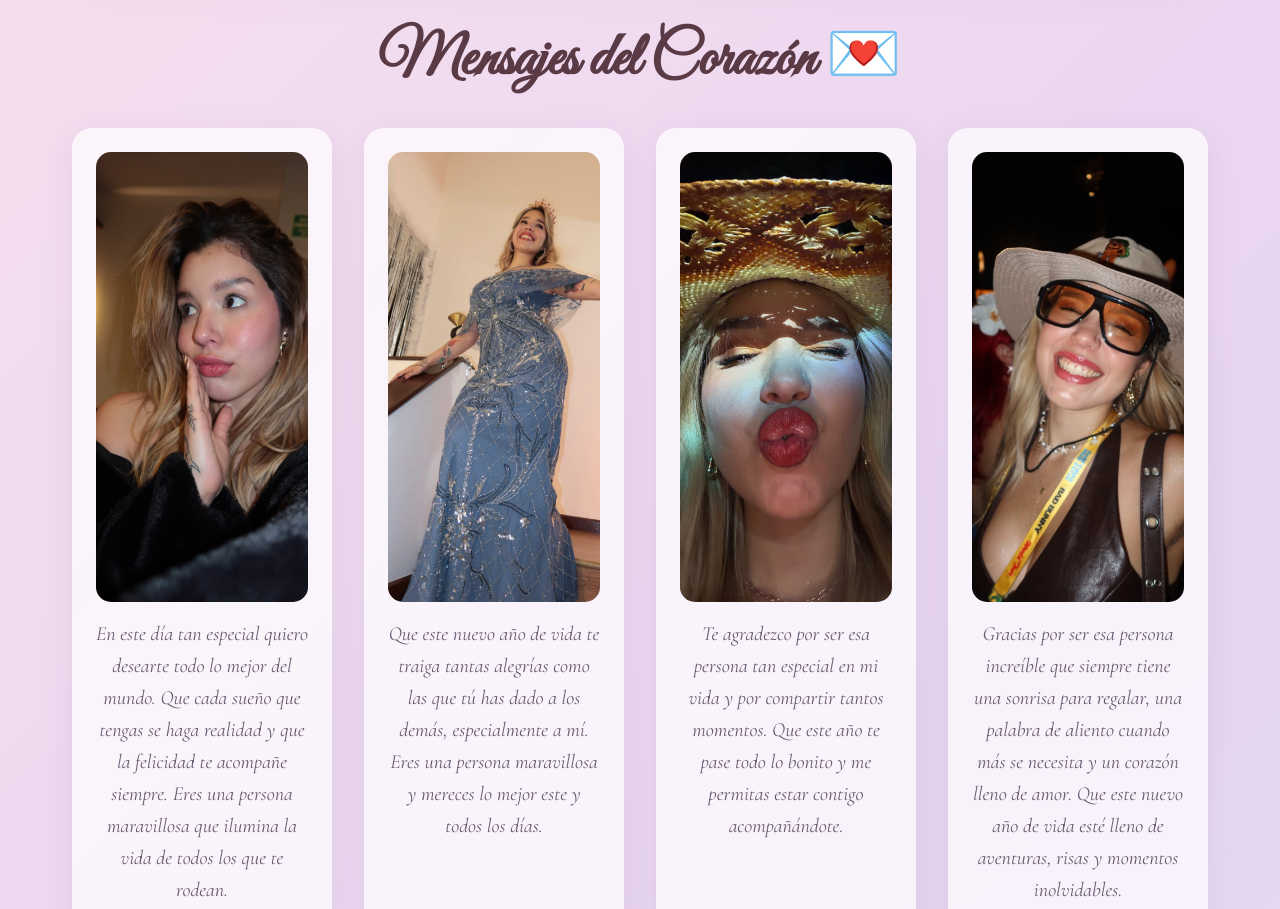
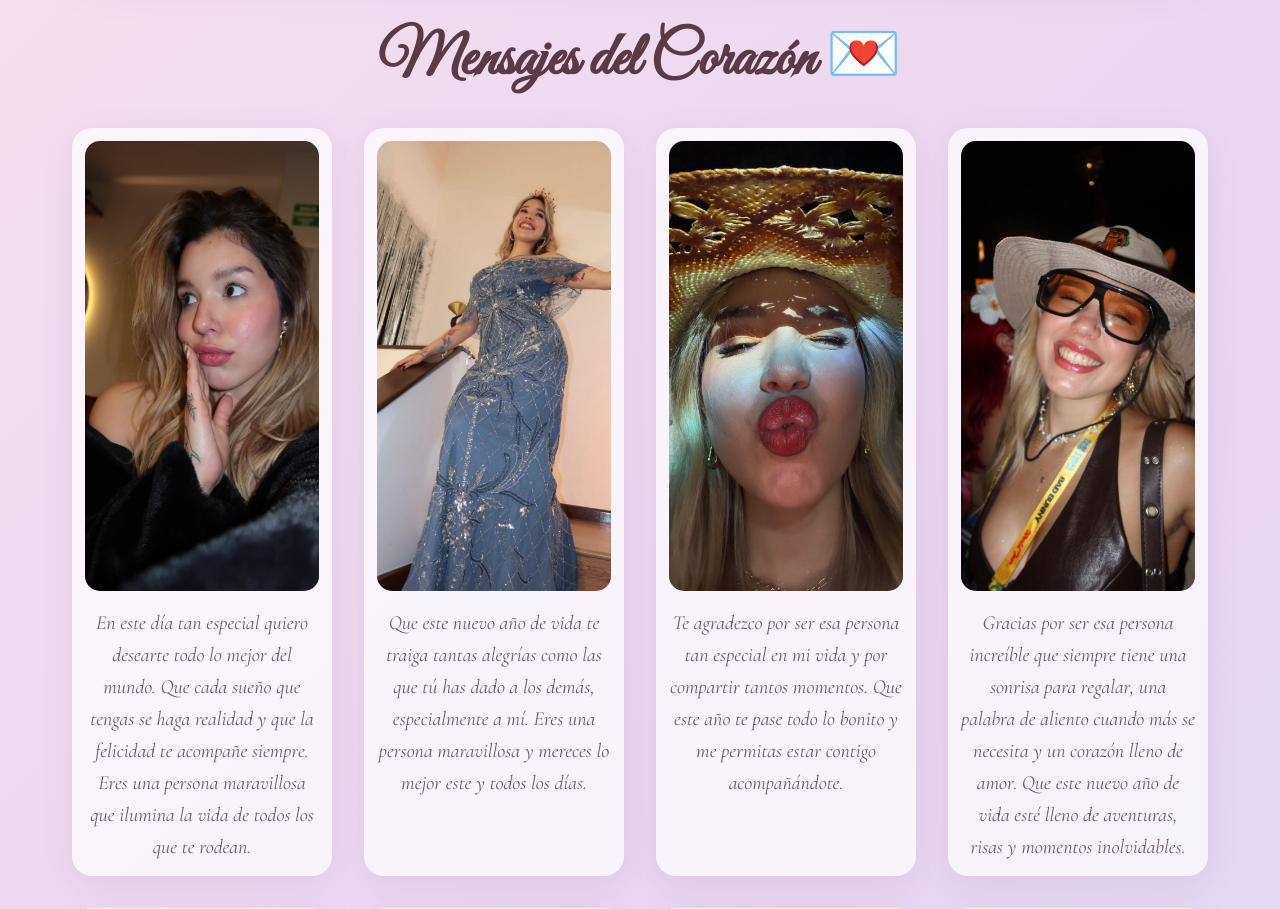
Before and after one commit to DarwinQuiroz/cumple-dari, a plain HTML site: page index.html in a window 1280 px wide. Shown: the part 1320-2229 px from the top of the page. Drawn offline with nearby package versions, Linux system fonts and the light colour scheme; no server answers.

Commit message:
feat: add styles.css with custom animations, layout, and theme for birthday page

```diff
--- a/assets/css/styles.css
+++ b/assets/css/styles.css
@@ -321,7 +321,7 @@ h1 {
   background: rgba(255, 255, 255, 0.7);
   backdrop-filter: blur(10px);
   border-radius: 20px;
-  padding: 1.5rem;
+  padding: 0.8rem;
   box-shadow: 0 8px 32px rgba(107, 91, 115, 0.1);
   transition:
     transform 0.3s ease,
```
